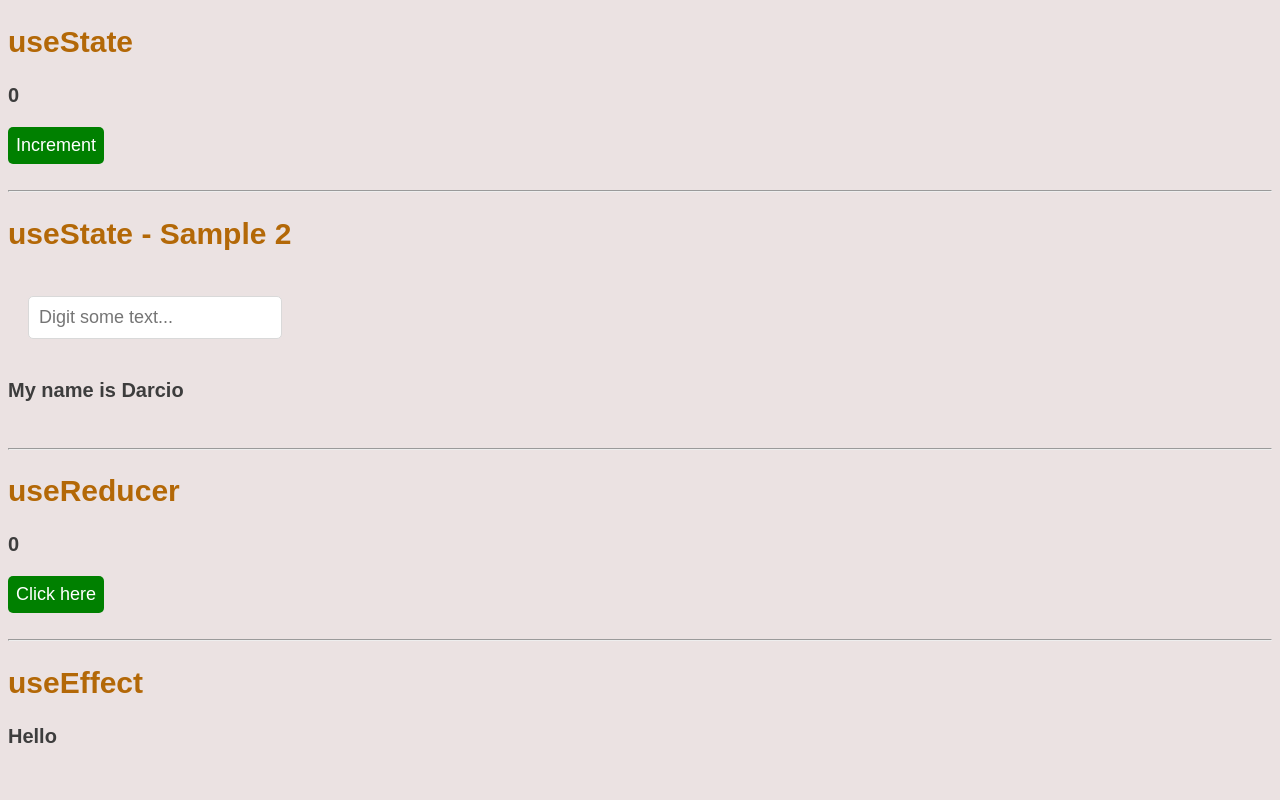
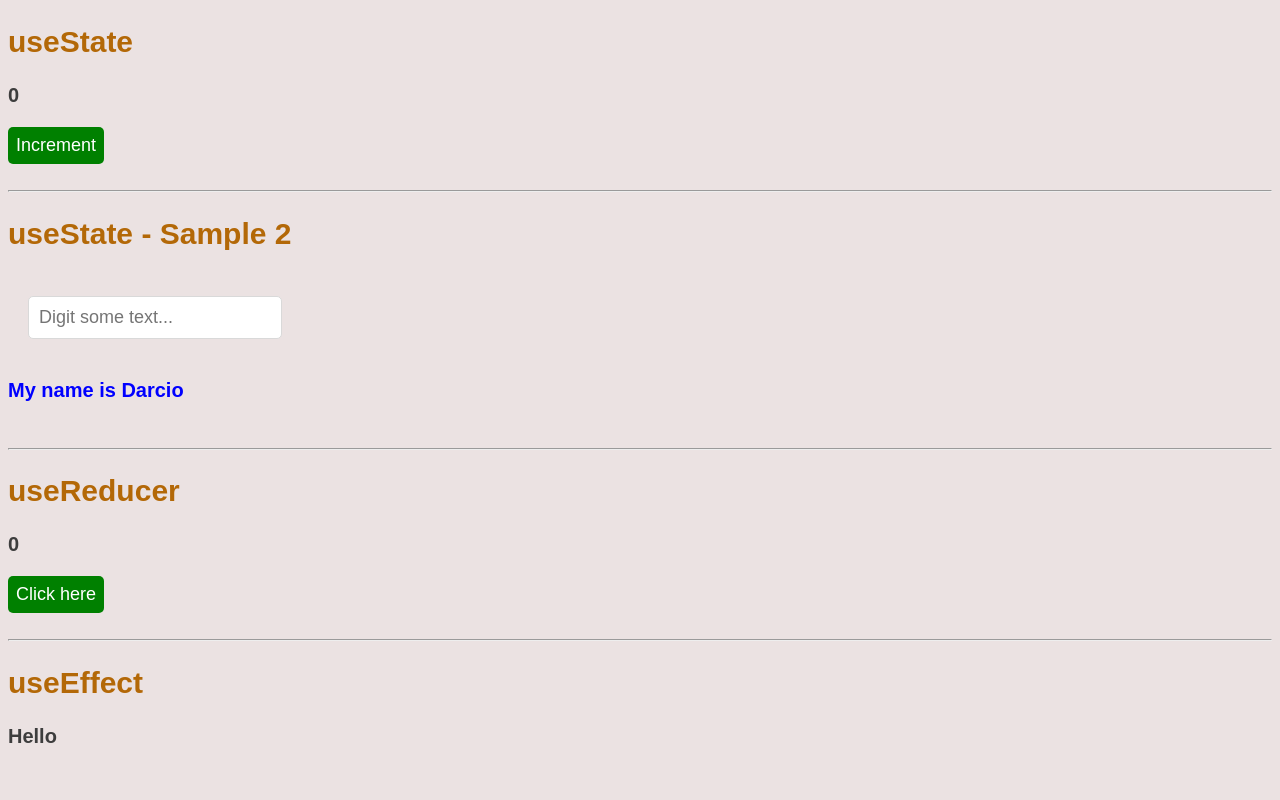
Before and after one commit to darciovilela/react-hooks, a React (Create React App) app: page / in a window 1280 px wide. Shown: the top 800 px of the page. Built offline with nearby package versions, Linux system fonts and the light colour scheme; no server answers.

Commit message:
Update StateTutorialNew.js

```diff
--- a/src/StateTutorialNew.js
+++ b/src/StateTutorialNew.js
@@ -3,14 +3,15 @@ import React, { useState } from 'react';
 // keep track and re-render the page if state changes
 
 const initialName = () => {
-  return <h3>My name is Darcio</h3>;
+  return <h3 style={{ color: 'blue' }}>My name is Darcio</h3>;
 };
 
 const StateTutorialNew = () => {
   const [inputValue, setInputValue] = useState(initialName);
 
   const onChange = (event) => {
-    const newValue = event.target.value;
+    const secName = event.target.value;
+    const newValue = <h3 style={{ color: 'blue' }}>{secName}</h3>;
     setInputValue(newValue);
   };
 
```
